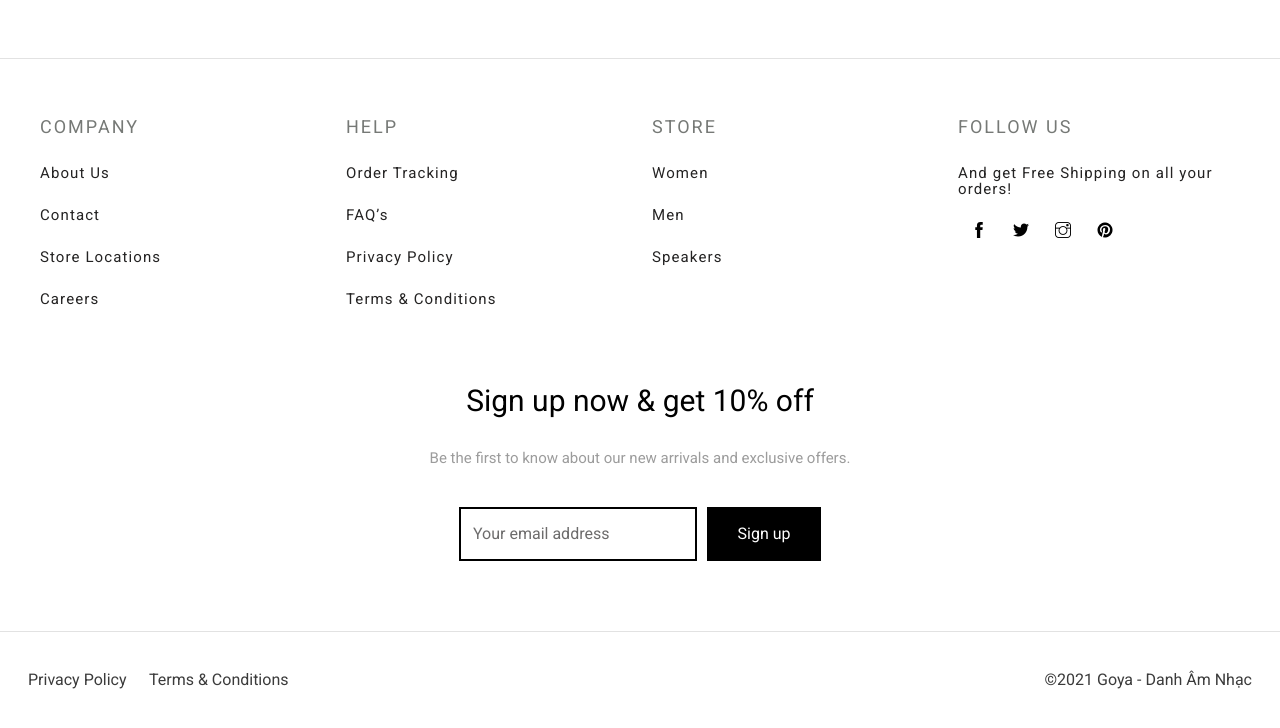
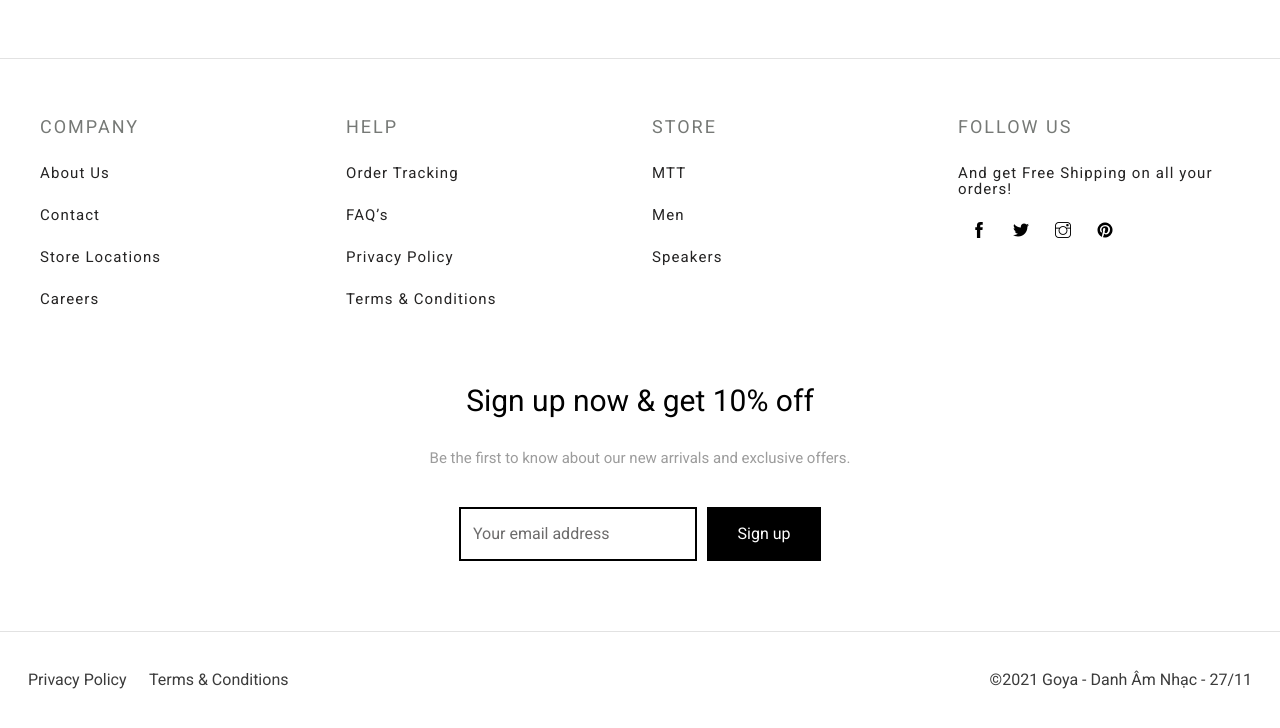
Before and after one commit to DanhLapTrinh2002/Danh2k2, a plain HTML site: page index.html in a window 1280 px wide. Shown: the part 4251-4979 px from the top of the page. Drawn offline with nearby package versions, Linux system fonts and the light colour scheme.

Commit message:
Add files via upload

```diff
--- a/index.html
+++ b/index.html
@@ -1644,7 +1644,7 @@
                             <ul class="footer__info--list">
                                 <li class="footer__info--list-item">
                                     <a href="" class="footer__info--list-item-link">
-                                        Women
+                                        MTT
                                     </a>
                                 </li>
                                 <li class="footer__info--list-item">
@@ -1714,7 +1714,7 @@
 
                             <div class="footer__policy-right">
                                 <p class="footer__policy-right-copyright">
-                                    ©2021 Goya - Danh Âm Nhạc
+                                    ©2021 Goya - Danh Âm Nhạc - 27/11
                                 </p>
                             </div>
                         </div>
```
